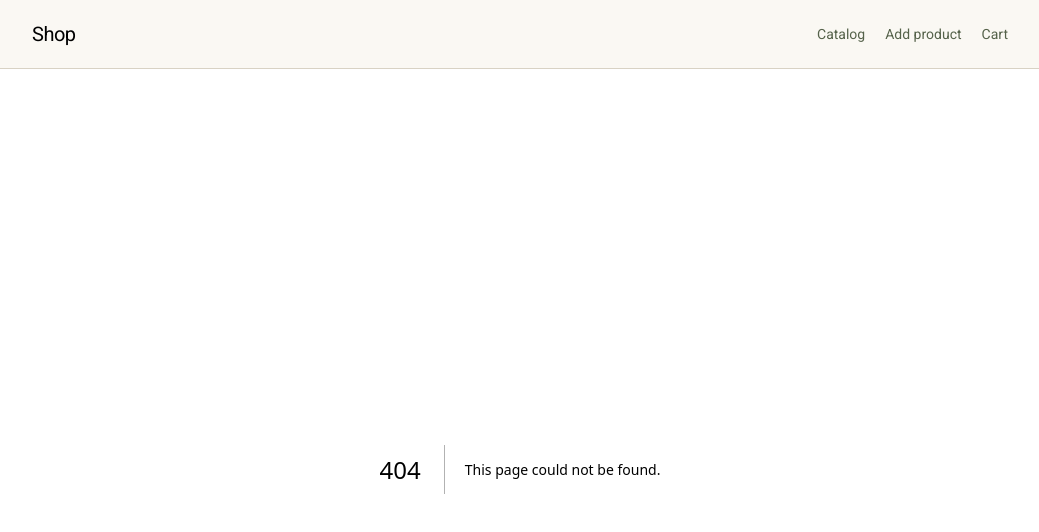
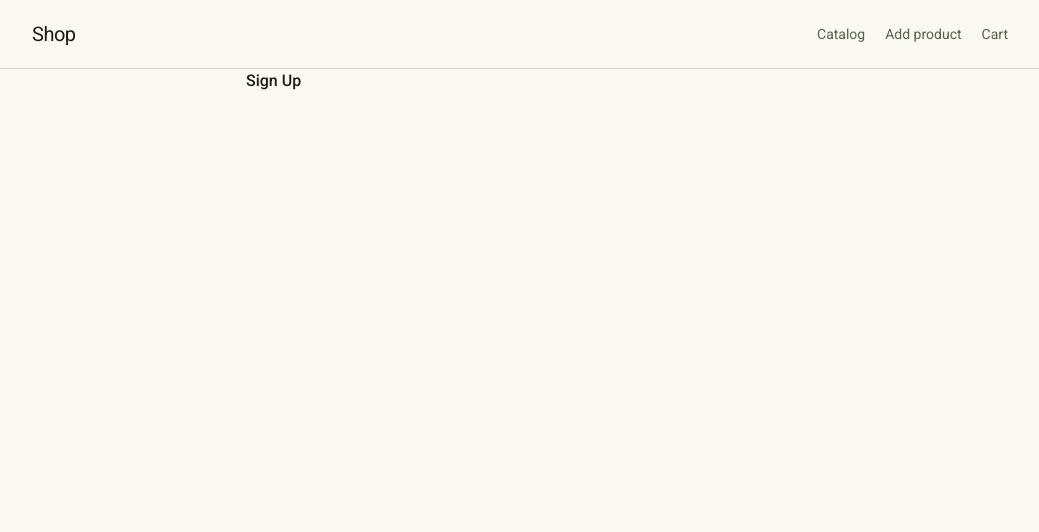
Before and after one commit to AkashKrMasih/nextjs, a Next.js app: page /singup in a window 1280 px wide. Before the commit this address had no page. Shown: the top 532 px of the page, without its empty margins (120-1159 px from the left). Built offline with nearby package versions, Linux system fonts and the light colour scheme; no server answers.

Commit message:
signup form

```diff
--- /dev/null
+++ b/app/actions/user.ts
@@ -0,0 +1,11 @@
+'use server'
+
+import { createUser } from '@/lib/auth'
+
+export async function signup(formData: FormData) {
+  const email = formData.get('email') as string
+  const password = formData.get('password') as string
+
+  const user = await createUser(email, password)
+  return user
+}
--- /dev/null
+++ b/app/singup/page.tsx
@@ -0,0 +1,12 @@
+// app/signup/page.tsx
+import { signup } from '@/app/actions/user'
+
+export default function SignupPage() {
+  return (
+    <form action={signup}>
+      <input name="email" type="email" required />
+      <input name="password" type="password" required />
+      <button type="submit">Sign Up</button>
+    </form>
+  )
+}
```
